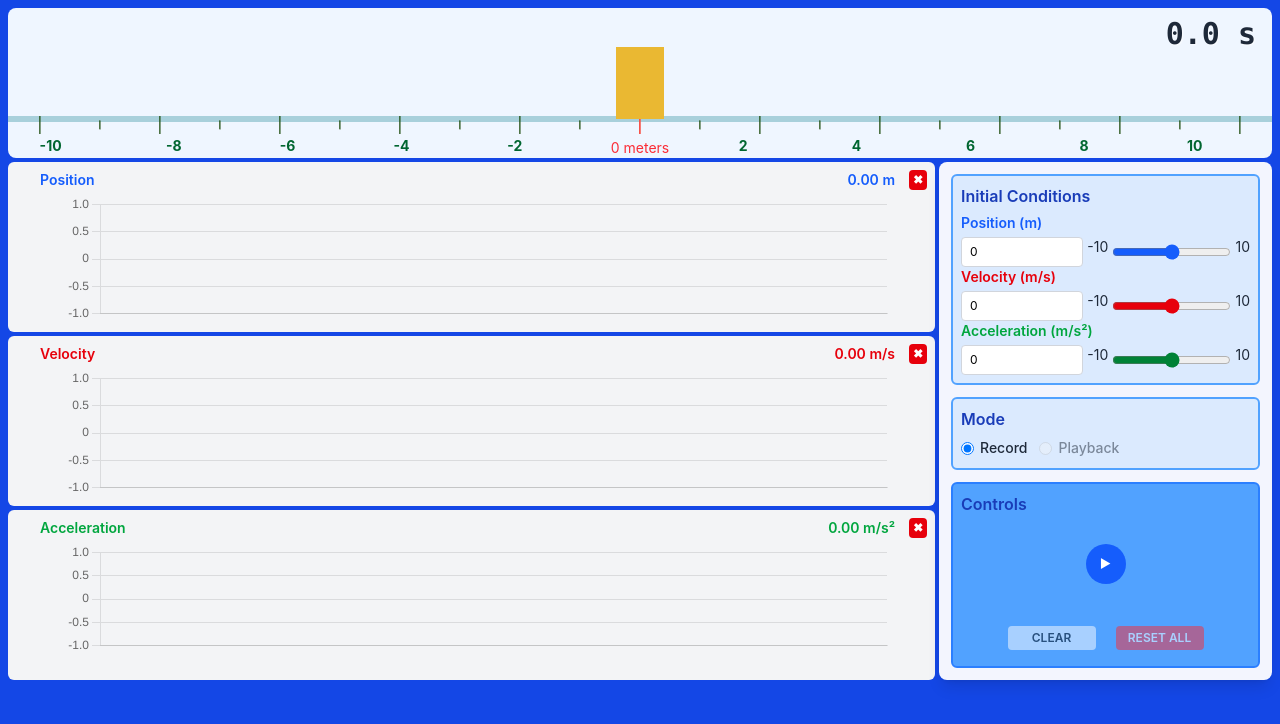
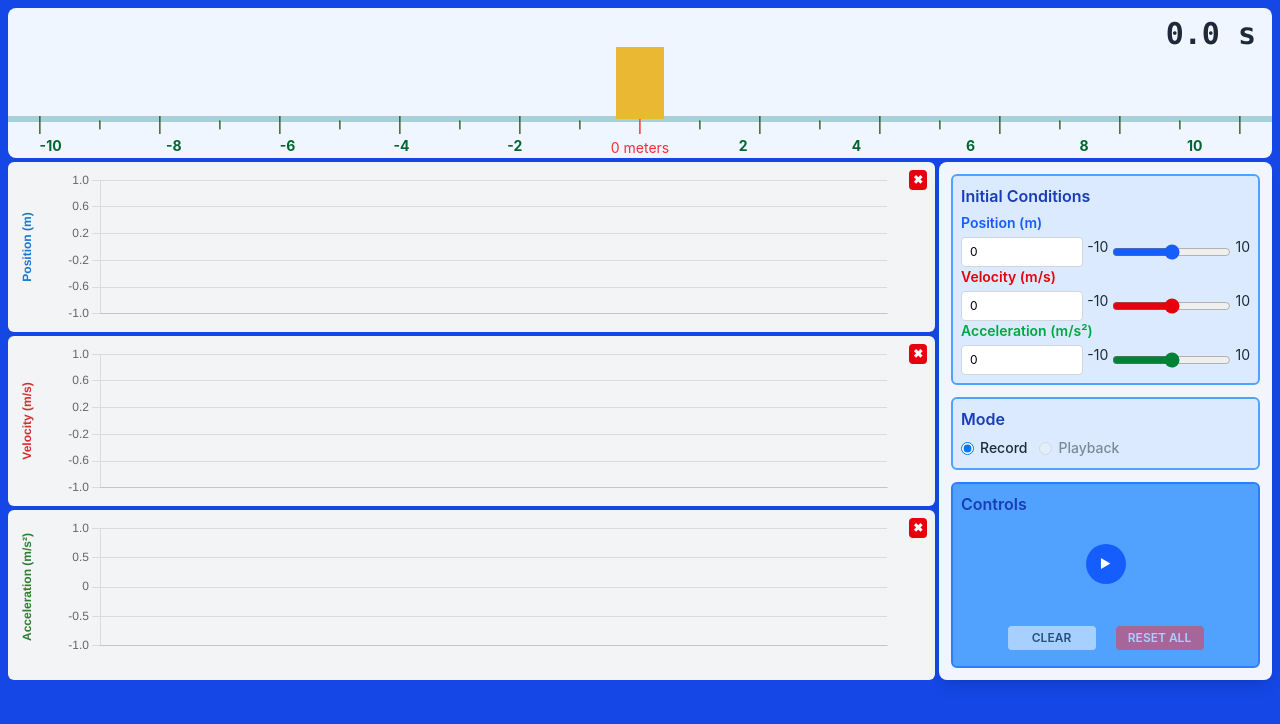
Before and after one commit to Sawla-1/pit-sim-motion-1d, a React (Vite) app: page / in a window 1280 px wide. Shown: the top 724 px of the page. Built offline with nearby package versions, Linux system fonts and the light colour scheme.

Commit message:
Show chart names as y-axis titles instead of a header

```diff
--- a/src/components/ChartControls.jsx
+++ b/src/components/ChartControls.jsx
@@ -1,4 +1,3 @@
-import { formatNumber } from "../utils/formatNumber";
 import { Line } from "react-chartjs-2";
 import {
   Chart as ChartJS,
@@ -168,12 +167,13 @@ export function ChartZoomControls({
   );
 }
 
-// One chart's full panel: visibility toggle, header, zoom/pan/reset controls,
-// and the Line chart. Takes values/callbacks already bound to a specific
-// chart from the call site (same pattern as PhysicsInput in Controls.jsx),
-// so it has no idea which chart it's rendering.
+// One chart's full panel: visibility toggle, hide button, zoom/pan/reset
+// controls, and the Line chart. The chart's name is drawn by Chart.js as
+// the y-axis title (see Charts.jsx). Takes values/callbacks already bound to
+// a specific chart from the call site (same pattern as PhysicsInput in
+// Controls.jsx), so it has no idea which chart it's rendering.
 export function ChartPanel({
-  label, unit, textClass, value,
+  label,
   visible, onShow, onHide,
   showZoomControls, yControlsProps, xControls, isBottom, onReset, resetDisabled,
   chartData, chartOptions, chartRef,
@@ -192,13 +192,7 @@ export function ChartPanel({
   return (
     // Only the bottom chart needs the extra bottom padding, which holds the
     // shared time zoom buttons.
-    <div className={`relative flex-auto bg-gray-100 h-[clamp(170px,20vh,220px)] pt-8 px-8 rounded-md ${isBottom ? "pb-6" : "pb-2"}`}>
-      <span className={`absolute top-2 left-8 text-sm font-semibold ${textClass}`}>
-        {label}
-      </span>
-      <span className={`absolute top-2 right-10 text-sm font-semibold ${textClass}`}>
-        {formatNumber(value, 2)} {unit}
-      </span>
+    <div className={`relative flex-auto bg-gray-100 h-[clamp(170px,20vh,220px)] pt-2 pl-2 pr-8 rounded-md ${isBottom ? "pb-6" : "pb-2"}`}>
       <button
         className="absolute top-2 right-2 text-xs text-white font-semibold cursor-pointer bg-red-600 px-1 py-0.5 rounded-sm"
         onClick={onHide}
--- a/src/components/Charts.jsx
+++ b/src/components/Charts.jsx
@@ -103,7 +103,7 @@ function Charts({ data, simulation, onSeek }) {
   ].lastIndexOf(true);
 
   // Simplified chart options
-  const getChartOptions = (index) => {
+  const getChartOptions = (index, title, color) => {
     return {
       responsive: true,
       animation: false,
@@ -127,11 +127,13 @@ function Charts({ data, simulation, onSeek }) {
           min: isPlayback ? yRanges[index]?.min : undefined,
           max: isPlayback ? yRanges[index]?.max : undefined,
           ticks: { includeBounds: false },
+          // The chart's name, written sideways along the y-axis.
+          title: { display: true, text: title, color, font: { weight: "bold" } },
           // Fixed width so all three plots start at the same x pixel and
-          // time 0 lines up vertically across charts. Wide enough for
-          // labels like "-10,500" or "-0.00130" without clipping.
+          // time 0 lines up vertically across charts. Wide enough for the
+          // title plus labels like "-10,499.8" or "-0.00130" without clipping.
           afterFit: (scale) => {
-            scale.width = 60;
+            scale.width = 84;
           },
         },
       },
@@ -195,9 +197,6 @@ function Charts({ data, simulation, onSeek }) {
       >
         <ChartPanel
           label="Position"
-          unit="m"
-          textClass="text-blue-600"
-          value={simulation.position}
           visible={visibility.showPosition}
           onShow={() => setVisibility({ ...visibility, showPosition: true })}
           onHide={() => setVisibility({ ...visibility, showPosition: false })}
@@ -217,16 +216,13 @@ function Charts({ data, simulation, onSeek }) {
           onReset={() => handleReset(0)}
           resetDisabled={isResetDisabled(0)}
           chartData={buildChartData("position", "#1976d2")}
-          chartOptions={getChartOptions(0)}
+          chartOptions={getChartOptions(0, "Position (m)", "#1976d2")}
           chartRef={(ref) => {
             if (ref) chartRefs.current[0] = ref;
           }}
         />
         <ChartPanel
           label="Velocity"
-          unit="m/s"
-          textClass="text-red-600"
-          value={simulation.velocity}
           visible={visibility.showVelocity}
           onShow={() => setVisibility({ ...visibility, showVelocity: true })}
           onHide={() => setVisibility({ ...visibility, showVelocity: false })}
@@ -246,16 +242,13 @@ function Charts({ data, simulation, onSeek }) {
           onReset={() => handleReset(1)}
           resetDisabled={isResetDisabled(1)}
           chartData={buildChartData("velocity", "#d32f2f")}
-          chartOptions={getChartOptions(1)}
+          chartOptions={getChartOptions(1, "Velocity (m/s)", "#d32f2f")}
           chartRef={(ref) => {
             if (ref) chartRefs.current[1] = ref;
           }}
         />
         <ChartPanel
           label="Acceleration"
-          unit="m/s²"
-          textClass="text-green-600"
-          value={simulation.acceleration}
           visible={visibility.showAcceleration}
           onShow={() => setVisibility({ ...visibility, showAcceleration: true })}
           onHide={() => setVisibility({ ...visibility, showAcceleration: false })}
@@ -275,7 +268,7 @@ function Charts({ data, simulation, onSeek }) {
           onReset={() => handleReset(2)}
           resetDisabled={isResetDisabled(2)}
           chartData={buildChartData("acceleration", "#2e7d32")}
-          chartOptions={getChartOptions(2)}
+          chartOptions={getChartOptions(2, "Acceleration (m/s²)", "#2e7d32")}
           chartRef={(ref) => {
             if (ref) chartRefs.current[2] = ref;
           }}
```
